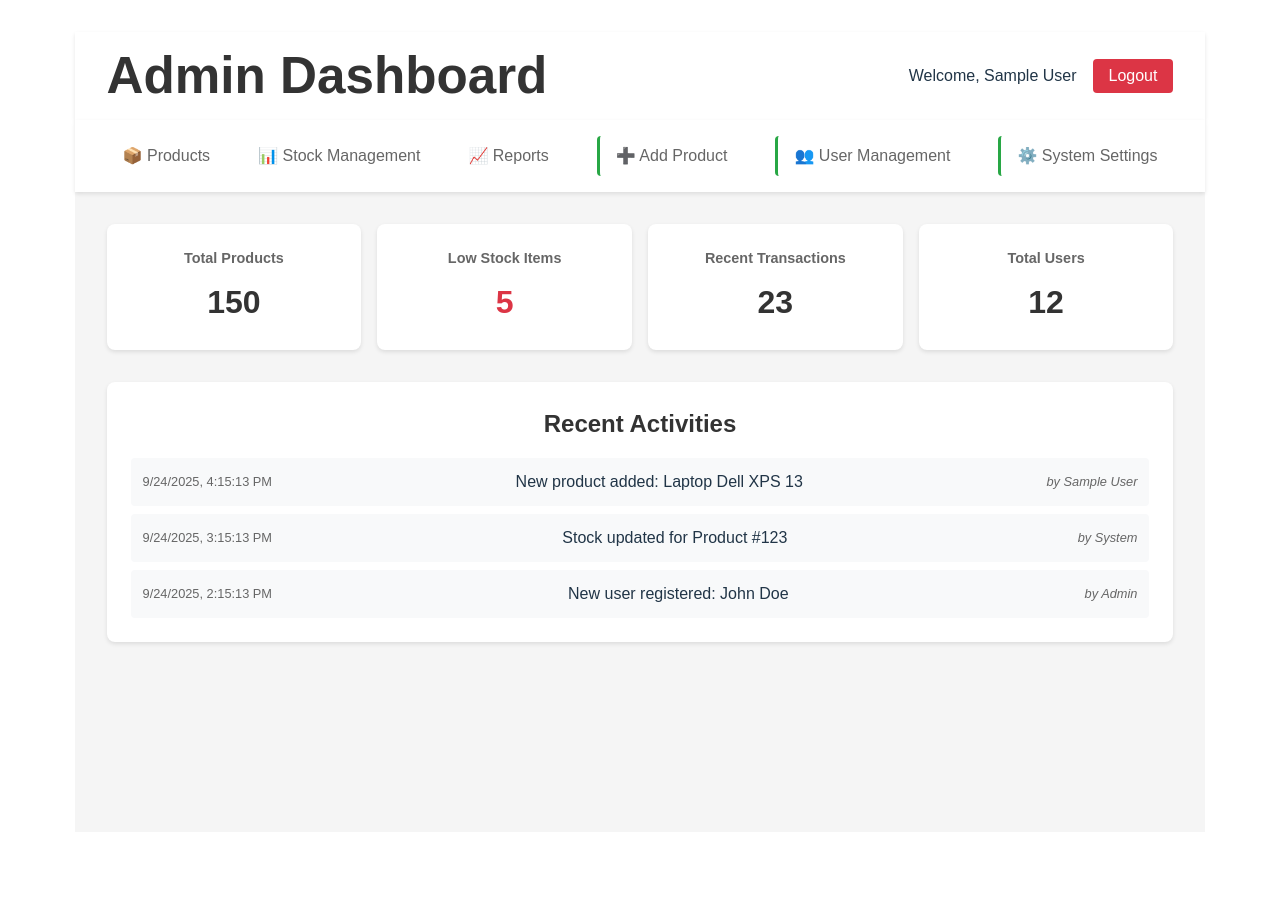
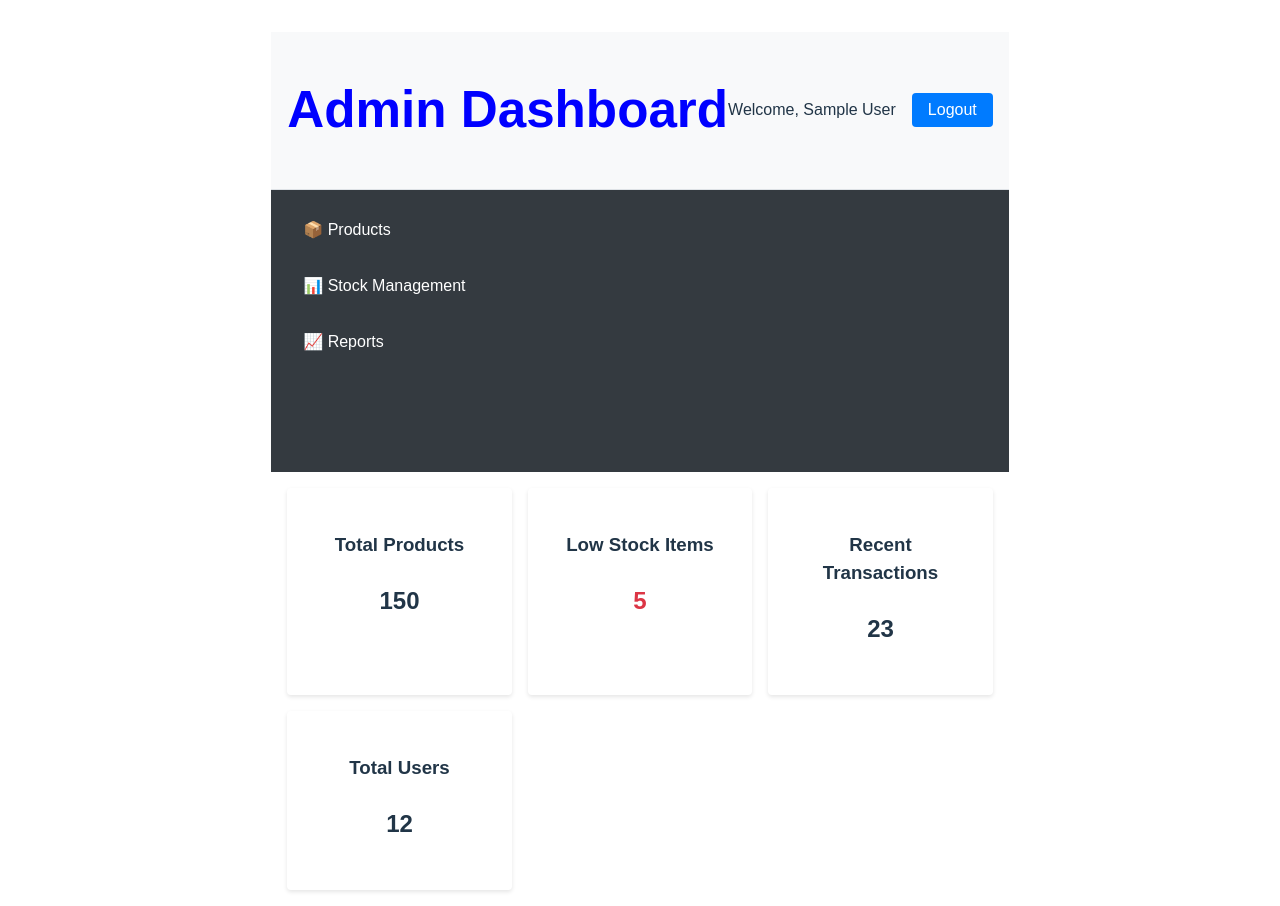
Before and after one commit to ahmdkenz/project-inventaris-app, a Vue app in the folder inventaris-client/: page /admin/dashboard in a window 1280 px wide. Before the commit the page ends 864 px from the top, so only its background shows below. Built offline with nearby package versions, Linux system fonts and the light colour scheme; sample sign-in values are in the browser's storage; the HTML template or start-up script is replaced by a standard one.

Commit message:
Fixed Role Staff/Admin Login

```diff
--- a/inventaris-client/src/router/index.js
+++ b/inventaris-client/src/router/index.js
@@ -18,13 +18,13 @@ const routes = [
   {
     path: '/dashboard',
     name: 'StaffDashboard',
-    component: () => import('../views/dashboard/DashboardView.vue'),
+    component: () => import('../views/dashboard/StaffDashboard.vue'),
     meta: { requiresAuth: true, role: 'staff' }
   },
   {
     path: '/admin/dashboard',
     name: 'AdminDashboard',
-    component: () => import('../views/dashboard/DashboardView.vue'),
+    component: () => import('../views/dashboard/AdminDashboard.vue'),
     meta: { requiresAuth: true, role: 'admin' }
   },
   // Product routes
--- /dev/null
+++ b/inventaris-client/src/views/dashboard/AdminDashboard.vue
@@ -0,0 +1,185 @@
+<template>
+  <div class="dashboard">
+    <header class="dashboard-header">
+      <h1>Admin Dashboard</h1>
+      <div class="user-info">
+        <span>Welcome, {{ user.name }}</span>
+        <button @click="logout" class="logout-btn">Logout</button>
+      </div>
+    </header>
+
+    <nav class="dashboard-nav">
+      <router-link to="/products" class="nav-item">📦 Products</router-link>
+      <router-link to="/stocks/adjustment" class="nav-item">📊 Stock Management</router-link>
+      <router-link to="/reports" class="nav-item">📈 Reports</router-link>
+      <router-link to="/products/create" class="nav-item admin-only">➕ Add Product</router-link>
+      <router-link to="/settings/users" class="nav-item admin-only">👥 User Management</router-link>
+      <router-link to="/settings/system" class="nav-item admin-only">⚙️ System Settings</router-link>
+    </nav>
+
+    <main class="dashboard-content">
+      <div class="stats-grid">
+        <div class="stat-card">
+          <h3>Total Products</h3>
+          <p class="stat-number">{{ stats.totalProducts }}</p>
+        </div>
+        <div class="stat-card">
+          <h3>Low Stock Items</h3>
+          <p class="stat-number warning">{{ stats.lowStock }}</p>
+        </div>
+        <div class="stat-card">
+          <h3>Recent Transactions</h3>
+          <p class="stat-number">{{ stats.recentTransactions }}</p>
+        </div>
+        <div class="stat-card">
+          <h3>Total Users</h3>
+          <p class="stat-number">{{ stats.totalUsers }}</p>
+        </div>
+      </div>
+    </main>
+  </div>
+</template>
+
+<script>
+import axios from '../../services/axios';
+
+export default {
+  name: 'AdminDashboard',
+  data() {
+    return {
+      user: {},
+      stats: {
+        totalProducts: 0,
+        lowStock: 0,
+        recentTransactions: 0,
+        totalUsers: 0
+      }
+    };
+  },
+  async mounted() {
+    this.loadUserData();
+    await this.loadDashboardData();
+  },
+  methods: {
+    loadUserData() {
+      const userData = localStorage.getItem('user');
+      if (userData) {
+        this.user = JSON.parse(userData);
+      }
+    },
+    async loadDashboardData() {
+      try {
+        this.stats = {
+          totalProducts: 150,
+          lowStock: 5,
+          recentTransactions: 23,
+          totalUsers: 12
+        };
+      } catch (error) {
+        console.error('Error loading dashboard data:', error);
+      }
+    },
+    async logout() {
+      try {
+        await axios.post('/logout');
+      } catch (error) {
+        console.error('Logout error:', error);
+      } finally {
+        localStorage.removeItem('authToken');
+        localStorage.removeItem('user');
+        this.$router.push('/login');
+      }
+    }
+  }
+};
+</script>
+
+<style scoped>
+h1 {
+  color: blue;
+}
+.dashboard {
+  display: flex;
+  flex-direction: column;
+  height: 100vh;
+}
+
+.dashboard-header {
+  display: flex;
+  justify-content: space-between;
+  align-items: center;
+  padding: 1rem;
+  background-color: #f8f9fa;
+  border-bottom: 1px solid #dee2e6;
+}
+
+.user-info {
+  display: flex;
+  align-items: center;
+}
+
+.logout-btn {
+  margin-left: 1rem;
+  padding: 0.5rem 1rem;
+  background-color: #007bff;
+  color: white;
+  border: none;
+  border-radius: 0.25rem;
+  cursor: pointer;
+}
+
+.logout-btn:hover {
+  background-color: #0056b3;
+}
+
+.dashboard-nav {
+  display: flex;
+  flex-direction: column;
+  padding: 1rem;
+  background-color: #343a40;
+  color: white;
+  flex: 0 0 250px;
+}
+
+.nav-item {
+  padding: 0.75rem 1rem;
+  color: white;
+  text-decoration: none;
+  border-radius: 0.25rem;
+  margin-bottom: 0.5rem;
+  display: flex;
+  align-items: center;
+}
+
+.nav-item:hover {
+  background-color: #495057;
+}
+
+.admin-only {
+  display: none;
+}
+
+.stats-grid {
+  display: grid;
+  grid-template-columns: repeat(auto-fill, minmax(220px, 1fr));
+  gap: 1rem;
+  padding: 1rem;
+  flex: 1;
+}
+
+.stat-card {
+  background-color: #ffffff;
+  padding: 1.5rem;
+  border-radius: 0.25rem;
+  box-shadow: 0 2px 4px rgba(0, 0, 0, 0.1);
+}
+
+.stat-number {
+  font-size: 1.5rem;
+  font-weight: bold;
+}
+
+.warning {
+  color: #dc3545;
+}
+</style>
--- /dev/null
+++ b/inventaris-client/src/views/dashboard/StaffDashboard.vue
@@ -0,0 +1,171 @@
+<template>
+  <div class="dashboard">
+    <header class="dashboard-header">
+      <h1>Staff Dashboard</h1>
+      <div class="user-info">
+        <span>Welcome, {{ user.name }}</span>
+        <button @click="logout" class="logout-btn">Logout</button>
+      </div>
+    </header>
+
+    <nav class="dashboard-nav">
+      <router-link to="/products" class="nav-item">📦 Products</router-link>
+      <router-link to="/stocks/adjustment" class="nav-item">📊 Stock Management</router-link>
+      <router-link to="/reports" class="nav-item">📈 Reports</router-link>
+    </nav>
+
+    <main class="dashboard-content">
+      <div class="stats-grid">
+        <div class="stat-card">
+          <h3>Total Products</h3>
+          <p class="stat-number">{{ stats.totalProducts }}</p>
+        </div>
+        <div class="stat-card">
+          <h3>Low Stock Items</h3>
+          <p class="stat-number warning">{{ stats.lowStock }}</p>
+        </div>
+        <div class="stat-card">
+          <h3>Recent Transactions</h3>
+          <p class="stat-number">{{ stats.recentTransactions }}</p>
+        </div>
+      </div>
+    </main>
+  </div>
+</template>
+
+<script>
+import axios from '../../services/axios';
+
+export default {
+  name: 'StaffDashboard',
+  data() {
+    return {
+      user: {},
+      stats: {
+        totalProducts: 0,
+        lowStock: 0,
+        recentTransactions: 0
+      }
+    };
+  },
+  async mounted() {
+    this.loadUserData();
+    await this.loadDashboardData();
+  },
+  methods: {
+    loadUserData() {
+      const userData = localStorage.getItem('user');
+      if (userData) {
+        this.user = JSON.parse(userData);
+      }
+    },
+    async loadDashboardData() {
+      try {
+        this.stats = {
+          totalProducts: 150,
+          lowStock: 5,
+          recentTransactions: 23
+        };
+      } catch (error) {
+        console.error('Error loading dashboard data:', error);
+      }
+    },
+    async logout() {
+      try {
+        await axios.post('/logout');
+      } catch (error) {
+        console.error('Logout error:', error);
+      } finally {
+        localStorage.removeItem('authToken');
+        localStorage.removeItem('user');
+        this.$router.push('/login');
+      }
+    }
+  }
+};
+</script>
+
+<style scoped>
+h1 {
+  color: green;
+}
+.dashboard {
+  display: flex;
+  flex-direction: column;
+  height: 100vh;
+}
+
+.dashboard-header {
+  background-color: #f8f9fa;
+  padding: 1rem;
+  display: flex;
+  justify-content: space-between;
+  align-items: center;
+  border-bottom: 1px solid #dee2e6;
+}
+
+.user-info {
+  display: flex;
+  align-items: center;
+}
+
+.logout-btn {
+  margin-left: 1rem;
+  padding: 0.5rem 1rem;
+  background-color: #007bff;
+  color: white;
+  border: none;
+  border-radius: 0.25rem;
+  cursor: pointer;
+}
+
+.logout-btn:hover {
+  background-color: #0056b3;
+}
+
+.dashboard-nav {
+  background-color: #343a40;
+  padding: 0.5rem 1rem;
+  display: flex;
+  gap: 1rem;
+}
+
+.nav-item {
+  color: white;
+  text-decoration: none;
+  padding: 0.5rem 1rem;
+  border-radius: 0.25rem;
+}
+
+.nav-item:hover {
+  background-color: #495057;
+}
+
+.dashboard-content {
+  flex: 1;
+  padding: 1rem;
+  background-color: #ffffff;
+}
+
+.stats-grid {
+  display: grid;
+  grid-template-columns: repeat(auto-fill, minmax(250px, 1fr));
+  gap: 1rem;
+}
+
+.stat-card {
+  background-color: #f1f3f5;
+  padding: 1rem;
+  border-radius: 0.25rem;
+  box-shadow: 0 2px 4px rgba(0, 0, 0, 0.1);
+}
+
+.stat-number {
+  font-size: 1.5rem;
+  font-weight: bold;
+}
+
+.warning {
+  color: #dc3545;
+}
+</style>
```
Also changed, not shown: 1 other file (tests, documents, lock files or other folders).
